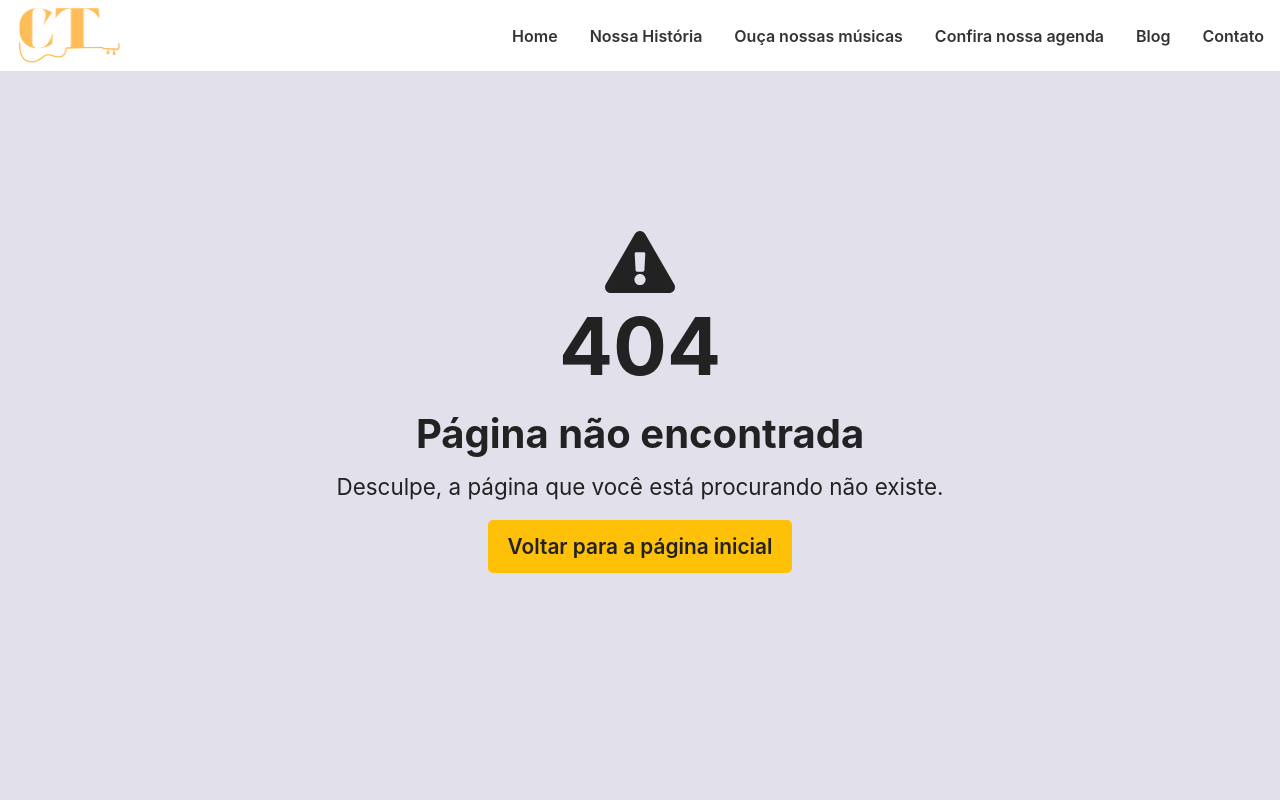
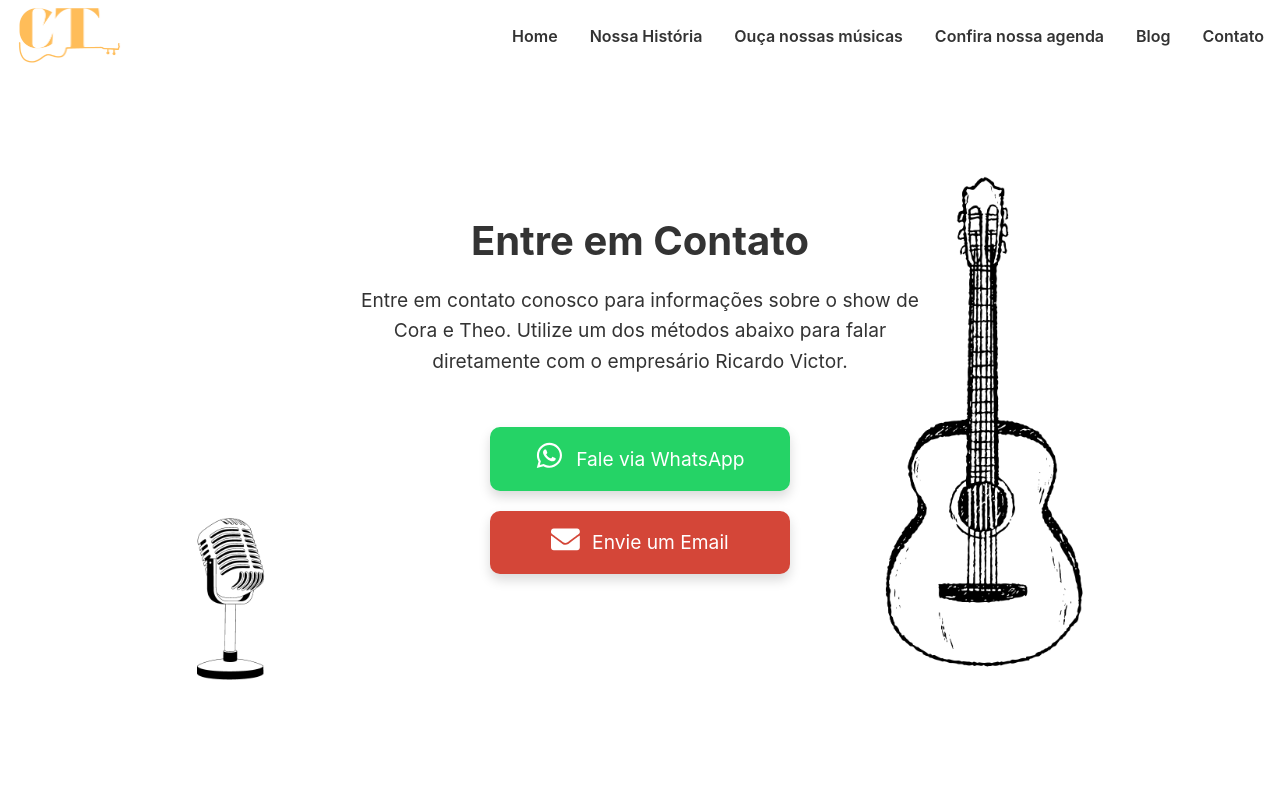
Before and after one commit to Andre-Rodrigues-Dev-Web/cora-e-theo, a React (Create React App) app in the folder cora-e-theo/: page /contato in a window 1280 px wide. Shown: the top 800 px of the page. Built offline with nearby package versions, Linux system fonts and the light colour scheme.

Commit message:
feat: adicionada página contato

```diff
--- a/cora-e-theo/src/App.jsx
+++ b/cora-e-theo/src/App.jsx
@@ -1,8 +1,7 @@
 import { Routes, Route } from "react-router-dom";
 import { ThemeProvider } from 'styled-components';
 import { GlobalStyle, theme } from './shared/providers/style';
-import { Error, Home, Layout, SobreNos, Playlist } from "./routes";
-
+import { Error, Home, Layout, SobreNos, Playlist, Contato } from "./routes";
 
 function App() {
   return (
@@ -13,6 +12,7 @@ function App() {
           <Route index element={<Home />} />
           <Route path="sobre-nos" element={<SobreNos />} />
           <Route path="playlist" element={<Playlist />} />
+          <Route path="contato" element={<Contato />} />
           <Route path="*" element={<Error />} />
         </Route>
       </Routes>
--- a/cora-e-theo/src/routes.js
+++ b/cora-e-theo/src/routes.js
@@ -3,10 +3,12 @@ import Home from './views/Home'
 import Error from './views/Error'
 import SobreNos from './views/SobreNos'
 import Playlist from "./views/Playlist";
+import Contato from "./views/Contato";
 export{
     Layout,
     Home,
     Error,
     SobreNos,
-    Playlist
+    Playlist,
+    Contato
 }
--- a/cora-e-theo/src/shared/components/Menu/Links.jsx
+++ b/cora-e-theo/src/shared/components/Menu/Links.jsx
@@ -19,7 +19,7 @@ const Links = () => {
         <Link to={"/"}>Blog</Link>
       </li>
       <li>
-        <Link to={"/"}>Contato</Link>
+        <Link to={"/contato"}>Contato</Link>
       </li>
     </ul>
   );
--- a/cora-e-theo/src/shared/components/Menu/index.jsx
+++ b/cora-e-theo/src/shared/components/Menu/index.jsx
@@ -1,14 +1,18 @@
-import { useState } from 'react';
+import { useState, useRef } from 'react';
 import { ContainerMenu } from './style';
-import logoCoraeTheo from '../../assets/imgs/logo.png'
+import logoCoraeTheo from '../../assets/imgs/logo.png';
 import Links from './Links';
 import { Link } from 'react-router-dom';
 
 const Menu = () => {
     const [isMenuVisible, setIsMenuVisible] = useState(false);
+    const containerLinksRef = useRef(null); // Cria uma referência para a div interna
 
     const toggleMenu = () => {
         setIsMenuVisible(!isMenuVisible);
+        if (containerLinksRef.current && !isMenuVisible) {
+            containerLinksRef.current.scrollIntoView({ behavior: 'smooth' });
+        }
     };
 
     return (
@@ -16,7 +20,7 @@ const Menu = () => {
             <div className="content-menu">
                 <div className="logo">
                     <Link>
-                        <img src={logoCoraeTheo} alt="Logo Cora e Theo" srcset={logoCoraeTheo} />
+                        <img src={logoCoraeTheo} alt="Logo Cora e Theo" srcSet={logoCoraeTheo} />
                     </Link>
                 </div>
                 <div className="button-responsive">
@@ -24,7 +28,10 @@ const Menu = () => {
                         <div></div>
                     </button>
                 </div>
-                <div className={`container-links ${isMenuVisible ? 'show' : ''}`}>
+                <div
+                    ref={containerLinksRef}
+                    className={`container-links ${isMenuVisible ? 'show' : ''}`}
+                >
                     <Links />
                 </div>
             </div>
--- a/cora-e-theo/src/shared/components/Menu/style.js
+++ b/cora-e-theo/src/shared/components/Menu/style.js
@@ -24,6 +24,7 @@ const ContainerMenu = styled.header`
       button {
         background-color: transparent;
         border: none;
+        height: 40px;
         outline: none;
         width: 40px;
         &:before,
@@ -34,8 +35,9 @@ const ContainerMenu = styled.header`
           display: block;
           height: 6px;
           border-radius: 3px;
-          margin: 7px 0;
+          margin: 7px auto;
           transition: 0.5s;
+          width: 35px;
         }
         &:hover {
           &:after {
--- /dev/null
+++ b/cora-e-theo/src/views/Contato/index.jsx
@@ -0,0 +1,33 @@
+import React from 'react';
+import { ContactContainer, Title, Description, ContactButton, Icon } from './style';
+import { FaWhatsapp, FaEnvelope } from 'react-icons/fa';
+
+const Contact = () => {
+  const whatsappMessage = "Olá, gostaria de falar sobre o desejo de contrato do show de Cora e Theo para o empresário Ricardo Victor.";
+  const emailMessage = "mailto:email@gmail.com?subject=Desejo de contrato para show&body=Olá, gostaria de falar sobre o desejo de contrato do show de Cora e Theo para o empresário Ricardo Victor.";
+
+  return (
+    <ContactContainer>
+      <Title>Entre em Contato</Title>
+      <Description>
+        Entre em contato conosco para informações sobre o show de Cora e Theo. Utilize um dos métodos abaixo para falar diretamente com o empresário Ricardo Victor.
+      </Description>
+      <ContactButton
+        href={`https://wa.me/5531999999999?text=${encodeURIComponent(whatsappMessage)}`}
+        bgColor="#25D366"
+      >
+        <Icon><FaWhatsapp /></Icon>
+        Fale via WhatsApp
+      </ContactButton>
+      <ContactButton
+        href={emailMessage}
+        bgColor="#D44638"
+      >
+        <Icon><FaEnvelope /></Icon>
+        Envie um Email
+      </ContactButton>
+    </ContactContainer>
+  );
+};
+
+export default Contact;
--- /dev/null
+++ b/cora-e-theo/src/views/Contato/style.js
@@ -0,0 +1,75 @@
+import styled from 'styled-components';
+import fundoContato from '../../shared/assets/imgs/contato.png';
+
+// Container principal
+export const ContactContainer = styled.div`
+  display: flex;
+  flex-direction: column;
+  align-items: center;
+  justify-content: center;
+  height: 100vh;
+  padding: 20px;
+  text-align: center;
+  background-image: url(${fundoContato});
+  background-size: 78%;
+  background-position: center;
+  background-repeat: no-repeat;
+  color: #333;
+`;
+
+// Título da seção
+export const Title = styled.h1`
+  font-size: 2.5rem;
+  margin-bottom: 20px;
+
+  @media (max-width: 768px) {
+    font-size: 2rem;
+  }
+`;
+
+// Descrição textual
+export const Description = styled.p`
+  font-size: 1.2rem;
+  margin-bottom: 40px;
+  max-width: 600px;
+  line-height: 1.6;
+
+  @media (max-width: 768px) {
+    font-size: 1rem;
+    margin-bottom: 30px;
+  }
+`;
+
+// Botão de contato
+export const ContactButton = styled.a`
+  display: flex;
+  align-items: center;
+  justify-content: center;
+  background-color: ${(props) => props.bgColor};
+  color: white;
+  padding: 14px 28px;
+  margin: 10px 0;
+  border-radius: 10px;
+  text-decoration: none;
+  font-size: 1.2rem;
+  width: 100%;
+  max-width: 300px;
+  box-shadow: 0 6px 12px rgba(0, 0, 0, 0.15);
+  transition: transform 0.2s ease, box-shadow 0.2s ease;
+
+  &:hover {
+    transform: scale(1.05);
+    box-shadow: 0 8px 16px rgba(0, 0, 0, 0.2);
+  }
+
+  @media (max-width: 768px) {
+    padding: 12px 20px;
+    font-size: 1.1rem;
+  }
+`;
+
+// Ícone dentro do botão
+export const Icon = styled.span`
+  margin-right: 12px;
+  font-size: 1.8rem;
+`;
--- a/cora-e-theo/src/views/Home/index.jsx
+++ b/cora-e-theo/src/views/Home/index.jsx
@@ -33,8 +33,8 @@ const Home = () => {
                 musical com todo o coração.
               </p>
               <ul className="links-about">
-                <Link to='/'>Confira nossa história</Link>
-                <Link to='/'>Contrate-nos para seu evento</Link>
+                <Link to='/sobre-nos'>Confira nossa história</Link>
+                <Link to='/contato'>Contrate-nos para seu evento</Link>
               </ul>
             </Col>
             <Col width="50%">
--- a/cora-e-theo/src/views/Home/style.js
+++ b/cora-e-theo/src/views/Home/style.js
@@ -85,7 +85,7 @@ const SectionAbout = styled.section`
       }
     }
     h2 {
-      font-size: 4em;
+      font-size: 3em;
       margin-bottom: 0.3em;
     }
     p {
```
Also changed, not shown: cora-e-theo/src/shared/assets/imgs/contato.png (added).
